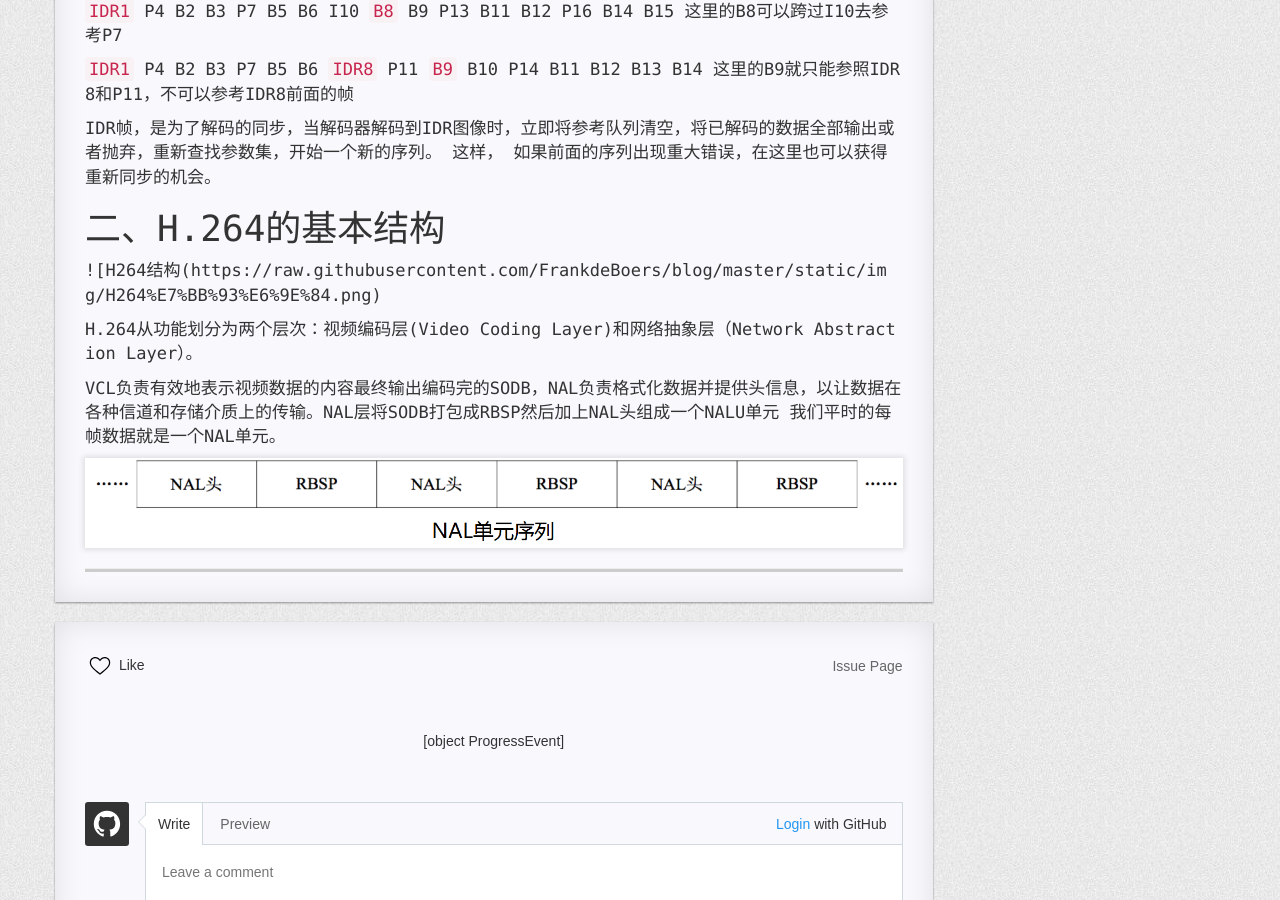
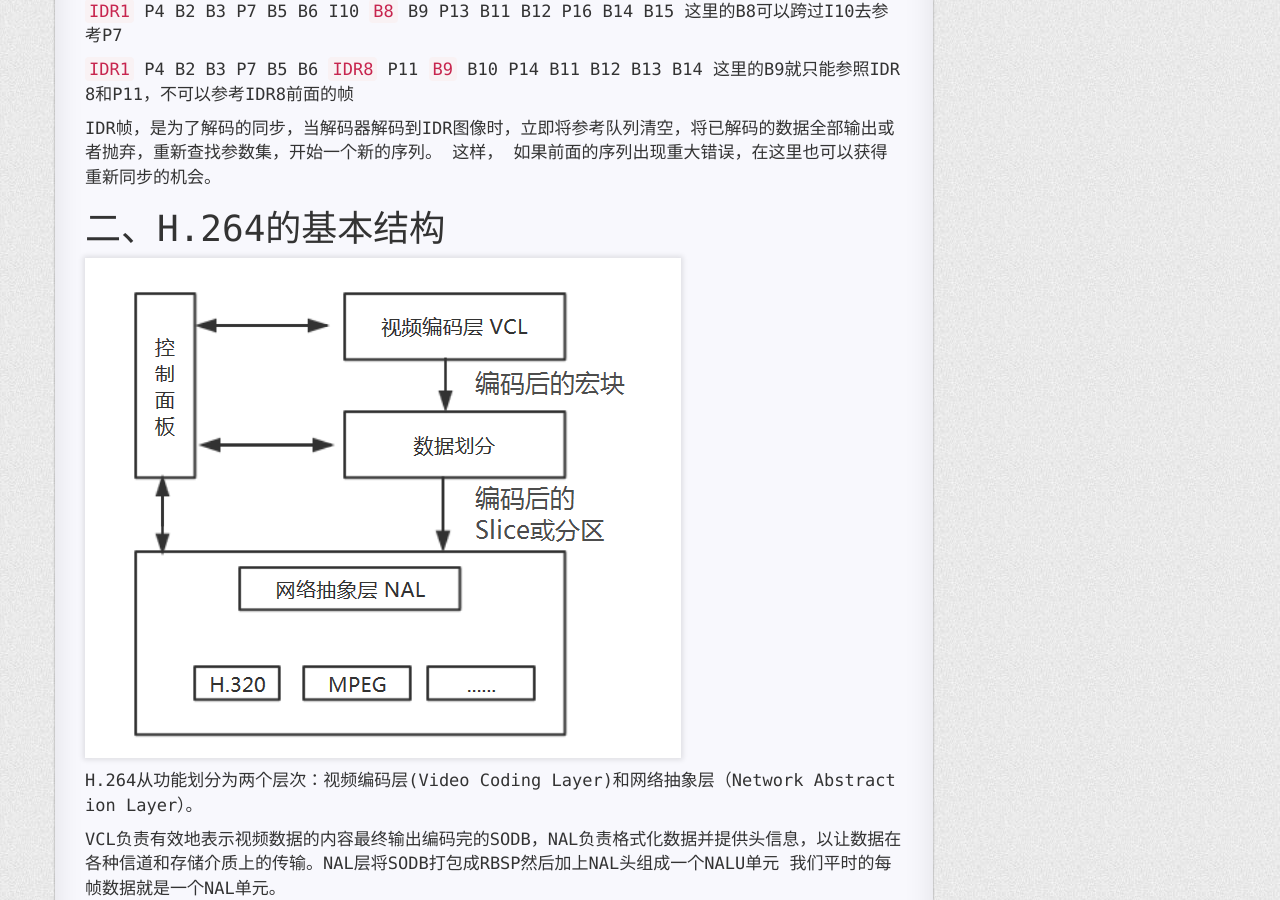
Before and after one commit to FrankdeBoers/blog, a Jekyll site: the page built from _posts/2019-08-12-H.264解析（二）.md, in a window 1280 px wide and 900 px high, scrolled down 1704 px. Built offline with Jekyll 4.4.1, drawn with Linux system fonts in a browser that asks for light colours; nearby versions of some CDN libraries; a style sheet for code colours, icons or effects is not loaded.

Commit message:
Update 2019-08-12-H.264解析（二）.md

```diff
--- a/_posts/2019-08-12-H.264解析（二）.md
+++ b/_posts/2019-08-12-H.264解析（二）.md
@@ -47,7 +47,7 @@ IDR帧，是为了解码的同步，当解码器解码到IDR图像时，立即
 
 # 二、H.264的基本结构
 
-![H264结构(https://raw.githubusercontent.com/FrankdeBoers/blog/master/static/img/H264%E7%BB%93%E6%9E%84.png)
+![H264结构](https://raw.githubusercontent.com/FrankdeBoers/blog/master/static/img/H264%E7%BB%93%E6%9E%84.png)
 
 H.264从功能划分为两个层次：视频编码层(Video Coding Layer)和网络抽象层（Network Abstraction Layer）。
 
```
